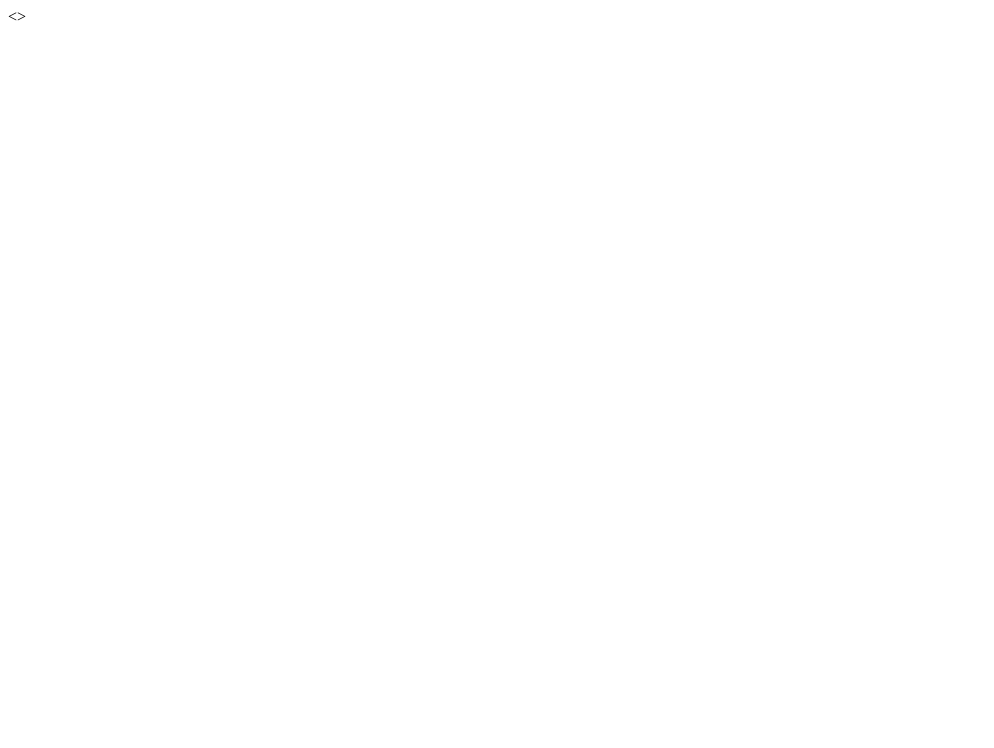
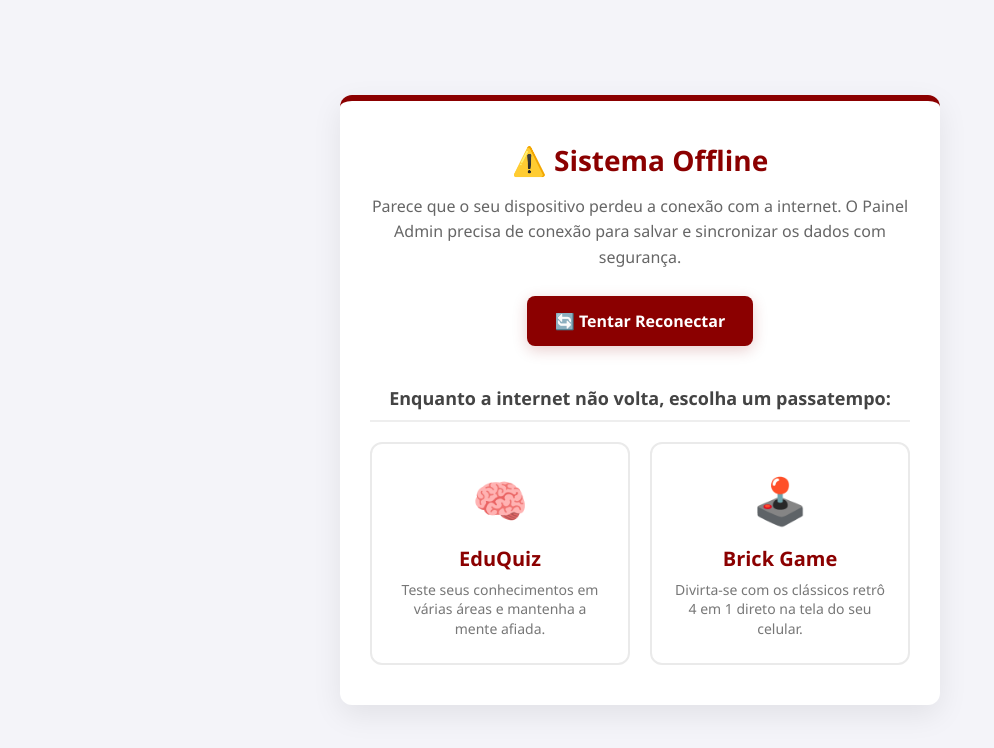
Before and after one commit to solyxassistencia-a11y/solyx-pwa2, a plain HTML site: page offline.html in a window 1280 px wide. Shown: the whole page, without its empty margins (0-994 px from the left). Drawn offline with Linux system fonts and the light colour scheme.

Commit message:
Update offline.html

```diff
--- a/offline.html
+++ b/offline.html
@@ -1 +1,78 @@
-<>
+<!DOCTYPE html>
+<html lang="pt-BR">
+<head>
+    <meta charset="UTF-8">
+    <meta name="viewport" content="width=device-width, initial-scale=1.0">
+    <title>Solyx Admin - Offline</title>
+    <style>
+        :root {
+            --vermelho-solyx: #8B0000;
+            --fundo: #f4f4f9;
+            --texto: #333;
+            --card-bg: #ffffff;
+        }
+        * { box-sizing: border-box; margin: 0; padding: 0; font-family: 'Segoe UI', Tahoma, Geneva, Verdana, sans-serif; }
+        body {
+            background-color: var(--fundo); color: var(--texto); display: flex;
+            flex-direction: column; align-items: center; justify-content: center;
+            min-height: 100vh; padding: 20px; text-align: center;
+        }
+        .aviso-container {
+            max-width: 600px; background: var(--card-bg); padding: 40px 30px;
+            border-radius: 12px; box-shadow: 0 10px 30px rgba(0,0,0,0.08);
+            border-top: 6px solid var(--vermelho-solyx); width: 100%;
+        }
+        h1 { color: var(--vermelho-solyx); margin-bottom: 15px; font-size: 28px; }
+        p { margin-bottom: 25px; color: #666; line-height: 1.6; font-size: 16px; }
+        .btn-reconectar {
+            background: var(--vermelho-solyx); color: #fff; border: none;
+            padding: 14px 28px; border-radius: 8px; font-size: 16px;
+            cursor: pointer; font-weight: bold; transition: all 0.3s ease;
+            margin-bottom: 40px; box-shadow: 0 4px 15px rgba(139, 0, 0, 0.2);
+        }
+        .btn-reconectar:hover { background: #660000; transform: translateY(-2px); box-shadow: 0 6px 20px rgba(139, 0, 0, 0.3); }
+
+        h2 { margin-bottom: 20px; color: #444; font-size: 18px; border-bottom: 2px solid #eee; padding-bottom: 10px; }
+        .galeria-jogos { display: flex; gap: 20px; justify-content: center; flex-wrap: wrap; }
+        .card-jogo {
+            flex: 1; min-width: 220px; background: #fff; border: 2px solid #eaeaea;
+            border-radius: 12px; padding: 25px 20px; text-decoration: none;
+            color: inherit; transition: all 0.3s ease; display: flex;
+            flex-direction: column; align-items: center;
+        }
+        .card-jogo:hover {
+            transform: translateY(-5px); border-color: var(--vermelho-solyx);
+            box-shadow: 0 8px 25px rgba(139, 0, 0, 0.1);
+        }
+        .icone-jogo { font-size: 45px; margin-bottom: 15px; }
+        .titulo-jogo { font-weight: 800; font-size: 20px; margin-bottom: 8px; color: var(--vermelho-solyx); }
+        .desc-jogo { font-size: 14px; color: #777; line-height: 1.4; }
+    </style>
+</head>
+<body>
+
+    <div class="aviso-container">
+        <h1>⚠️ Sistema Offline</h1>
+        <p>Parece que o seu dispositivo perdeu a conexão com a internet. O Painel Admin precisa de conexão para salvar e sincronizar os dados com segurança.</p>
+
+        <button class="btn-reconectar" onclick="window.location.reload()">🔄 Tentar Reconectar</button>
+
+        <h2>Enquanto a internet não volta, escolha um passatempo:</h2>
+
+        <div class="galeria-jogos">
+            <a href="EduQuiz_Offline.html" class="card-jogo">
+                <div class="icone-jogo">🧠</div>
+                <div class="titulo-jogo">EduQuiz</div>
+                <div class="desc-jogo">Teste seus conhecimentos em várias áreas e mantenha a mente afiada.</div>
+            </a>
+
+            <a href="Brick_Game_4_em_1.html" class="card-jogo">
+                <div class="icone-jogo">🕹️</div>
+                <div class="titulo-jogo">Brick Game</div>
+                <div class="desc-jogo">Divirta-se com os clássicos retrô 4 em 1 direto na tela do seu celular.</div>
+            </a>
+        </div>
+    </div>
+
+</body>
+</html>
```
